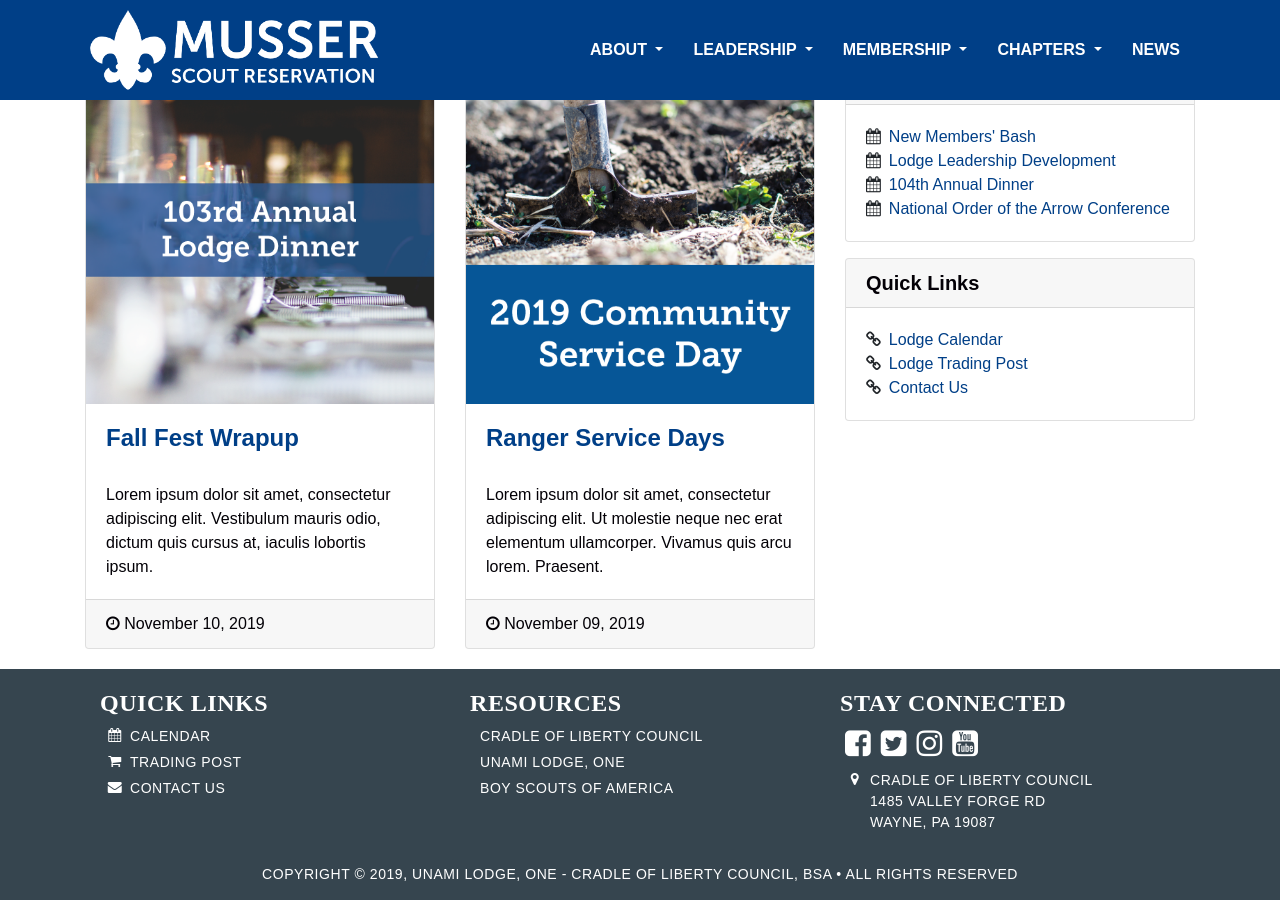
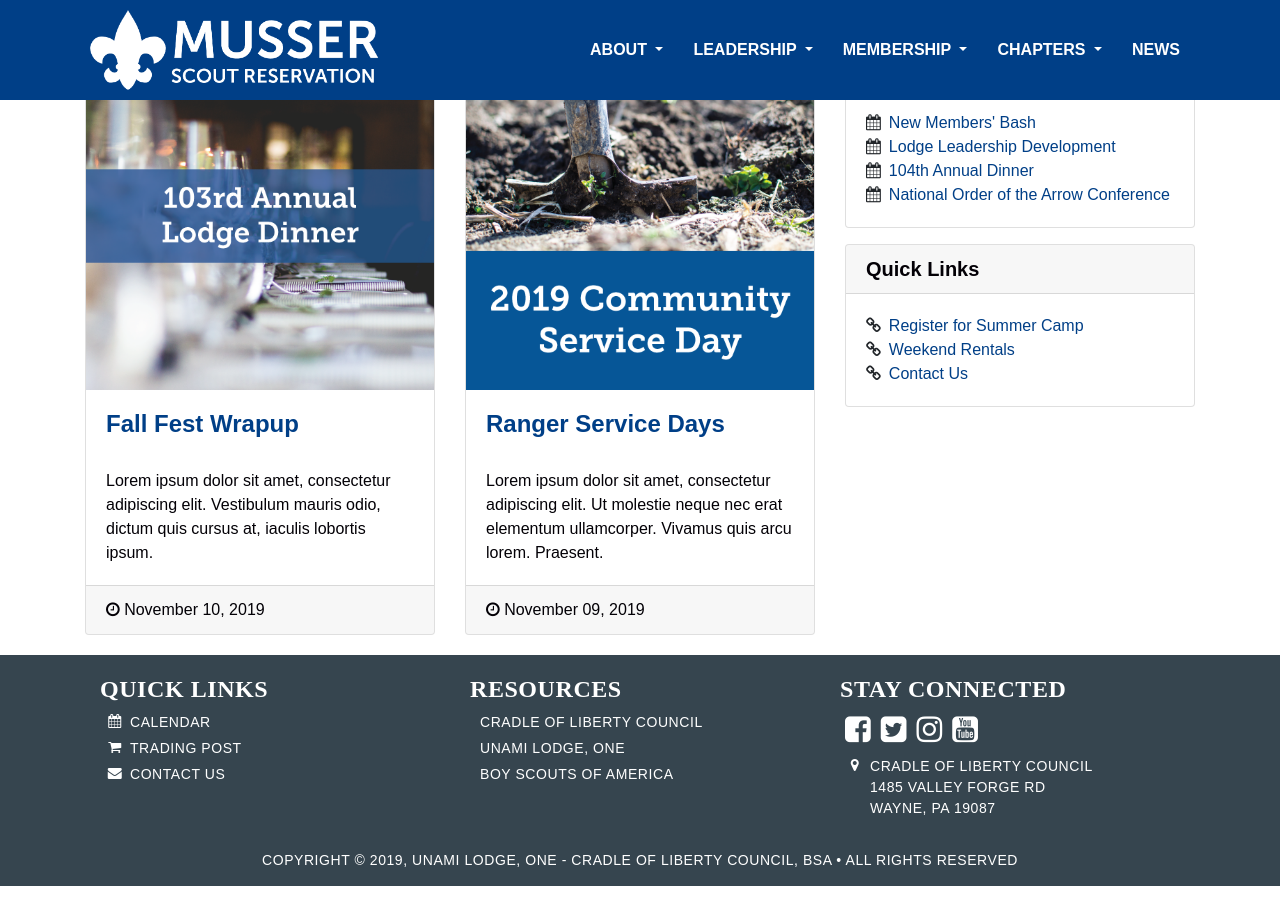
Before and after one commit to colbsa/MusserSR.org, a Jekyll site: the page built from index.md, in a window 1280 px wide and 900 px high, scrolled down 594 px. Built offline with Jekyll 4.4.1, drawn with Linux system fonts in a browser that asks for light colours; some web fonts are replaced.

Commit message:
Updated quicklinks

```diff
--- a/index.md
+++ b/index.md
@@ -8,12 +8,12 @@
   img/slider/slider-dinner.png:
 
 button-bar:
-  Cub Adventures: /electedcandidates
-  Fall Fest: /dues
-  Winter Camping: /brotherhood
+  Cub Adventures:
+  Fall Fest:
+  Winter Camping:
 
 quick-links:
-  Lodge Calendar: /calendar
-  Lodge Trading Post: /tradingpost
+  Register for Summer Camp:
+  Weekend Rentals:
   Contact Us: /contact
 ---
```
